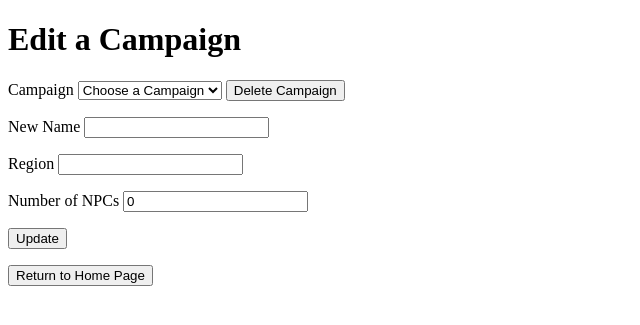
After one commit to LawrenceHierlmeier/Super-D-and-Database, a Flask app: page /edit_campaign in a window 1280 px wide. The commit adds this page. Shown: the top 325 px of the page, without its empty margins (0-640 px from the left). Run offline with Flask 2, Linux system fonts and the light colour scheme.

Commit message:
fixed some things

```diff
--- a/application/app.py
+++ b/application/app.py
@@ -13,9 +13,8 @@ nav.Bar('top', [
     nav.Item('Characters', 'character_list'),
     nav.Item('Add Character', 'insert_character'),
     #nav.Item('Modify Character', ''),
-    #nav.Item('Remove Character', ''),
     nav.Item('Add Campaign', 'insert_campaign'),
-    #nav.Item('Remove Campaign', ''),
+    nav.Item('Edit Campaign', 'edit_campaign'),
     nav.Item('Add Feat to Character', 'character_feat')#,
     #nav.Item('Remove Feat from Character', '')
 ])
@@ -75,6 +74,24 @@ def insert_campaign():
         NPCS = request.form['NPCS']
     return render_template('add_campaign.html')
 
+@app.route('/edit_campaign', methods=['GET', 'POST'])
+def edit_campaign():
+    #campaigns = database.get_campaign_names() #get list of campaign names
+    campaigns = ['random1', 'random2', 'random3']
+    if request.method == "POST":
+        if request.form['submit'] == 'Delete Campaign':
+            campaign_to_delete = request.form['old_name']
+            print("campaign deleted")
+            #database.delete_campaign(campaign_to_delete)
+        elif request.form['submit'] == 'Update':
+            old_name = request.form['old_name']
+            new_name = request.form['new_name']
+            region = request.form['region']
+            num_npcs = request.form['num_npcs']
+            #database.modify_campaign(new_name, region, num_npcs, old_name)
+            print(old_name, new_name, region, num_npcs)
+    return render_template('edit_campaign.html', campaigns=campaigns)
+
 
 @app.route('/add_feat_to_character', methods=["GET", "POST"])
 def character_feat():
@@ -86,6 +103,8 @@ def character_feat():
     if request.method == "POST":
         chosen_name = request.form['chosen_name']
         chosen_feat = request.form['chosen_feat']
+        print(chosen_name, chosen_feat)
+        #database.add_feat_to_character(chosen_name, chosen_feat)
         feat_attributes = {'Prereq': "Level 12",
                            'Description': "Agile"}
     return render_template('add_feat_to_character.html', characters=characters, feats=feats,
@@ -94,7 +113,7 @@ def character_feat():
 @app.route('/add_to_inventory', methods =["GET", "POST"])
 def insert_character_inventory():
     if request.method == "POST":
-        character_name =  request.form['Character_Name']
+        character_name = request.form['Character_Name']
         item_name = request.form['Item_Name']
         item_weight = request.form['Item_Weight']
         database.add_item_to_inventory(item_name, item_weight, character_name)
--- a/application/templates/add_feat_to_character.html
+++ b/application/templates/add_feat_to_character.html
@@ -7,7 +7,7 @@
 </head>
 <body>
 <form action="" method="POST">
-    <p>Choose a Character
+    <p>Character
         <select name="chosen_name" method="GET" action="/">
             <option hidden="">Choose Character</option>
             {% for char in characters %}
@@ -15,7 +15,7 @@
             {% endfor %}
         </select>
     </p>
-    <p>Choose a Feat
+    <p>Feat
         <select name="chosen_feat" method="GET" action="/">
             <option hidden="">Choose Feat</option>
             {% for feat in feats %}
@@ -38,6 +38,8 @@
         <p>Description: {{feat_description}}</p>
         </div>
     </p>
+    <p><a href="{{ url_for('character_feat') }}"><input type="submit" name="submit" value="Add" formmethod="POST"/></a></p>
 </form>
+<a href="{{ url_for('home') }}"><input type="button" value="Return to Home Page"></a>
 </body>
 </html>
--- /dev/null
+++ b/application/templates/edit_campaign.html
@@ -0,0 +1,26 @@
+<!DOCTYPE html>
+<html lang="en">
+<head>
+    <meta charset="UTF-8">
+    <title>Edit Campaign</title>
+    <h1>Edit a Campaign</h1>
+</head>
+<body>
+<form action="" method="POST">
+    <p>Campaign
+        <select name="old_name" action="/">
+            <option hidden="">Choose a Campaign</option>
+            {% for name in campaigns %}
+                <option value="{{name}}">{{name}}</option>
+            {% endfor %}
+        </select>
+        <input type="submit" name="submit" value="Delete Campaign" onsubmit="" formmethod="POST"/>
+    </p>
+    <p> New Name <input type="text" name="new_name" /></p>
+    <p> Region <input type="text" name="region" /></p>
+    <p> Number of NPCs <input type="number" name="num_npcs" min="0" value=0 /></p>
+    <p><a href="{{ url_for('edit_campaign') }}"><input type="submit" name="submit" value="Update" formmethod="POST"/></a></p>
+</form>
+<a href="{{ url_for('home') }}"><input type="button" value="Return to Home Page"></a>
+</body>
+</html>
```
Also changed, not shown: application/database.py (+22 -0 lines), application/templates/add_character.html (+6 -6 lines).
